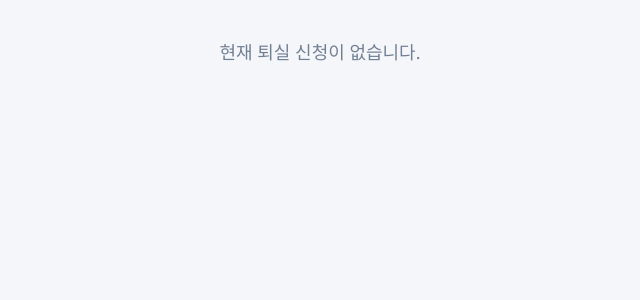
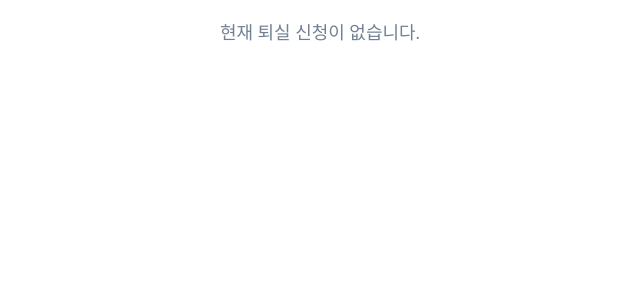
Before and after one commit to DevFayzullo/dorm-project, a Flask app: page /requests in a window 1280 px wide. Shown: the top 300 px of the page, without its empty margins (320-960 px from the left). Run offline with Flask 2, Linux system fonts and the light colour scheme; a user stored in the database is signed in; data that the repository does not hold is empty; some libraries are stand-ins or nearby versions.

Commit message:
style is changed

```diff
--- a/templates/login.html
+++ b/templates/login.html
@@ -26,10 +26,7 @@
       crossorigin="anonymous"></script>
     <style>
       body {
-        margin: 0;
-        padding: 0;
         height: 100vh;
-        font-family: "Segoe UI", sans-serif;
       }
 
       .main-header {
--- a/templates/my_request.html
+++ b/templates/my_request.html
@@ -4,12 +4,6 @@
     <meta charset="UTF-8" />
     <title>신청 상세 보기</title>
     <style>
-      body {
-        font-family: "Segoe UI", sans-serif;
-        background-color: #f5f6fa;
-        margin: 0;
-        padding: 20px;
-      }
       h2 {
         text-align: center;
         color: #2f3640;
--- a/templates/requests.html
+++ b/templates/requests.html
@@ -4,12 +4,6 @@
     <meta charset="UTF-8" />
     <title>퇴실 신청 목록</title>
     <style>
-      body {
-        font-family: "Segoe UI", sans-serif;
-        background-color: #f5f6fa;
-        margin: 0;
-        padding: 20px;
-      }
       h2 {
         text-align: center;
         color: #2f3640;
```
